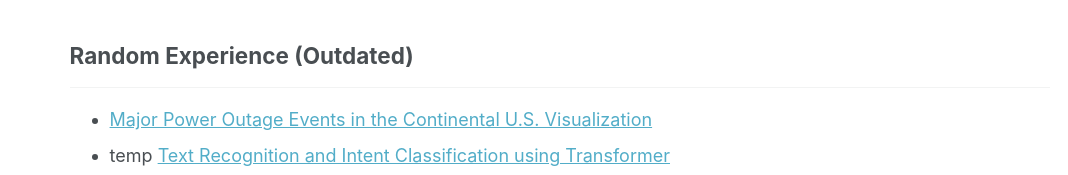
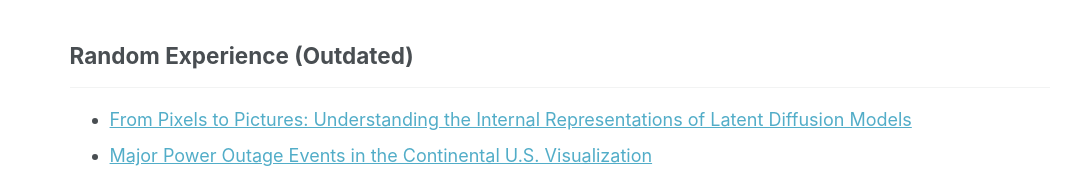
Before and after one commit to zew013/ZelongWebpage, a plain HTML site: page experience.html in a window 1280 px wide. Shown: the part 429-604 px from the top of the page, 212-1280 px from the left. Drawn offline with Linux system fonts and the light colour scheme.

Commit message:
Update experience.html

```diff
--- a/experience.html
+++ b/experience.html
@@ -81,6 +81,9 @@
 			<li>B.S. in <strong>Data Science</strong>, University of California, San Diego, 2020-2024</li><li>B.S. in <strong>Joint Major in Math&amp;Econ</strong>, University of California, San Diego, 2020-2024</li><li>High School Diploma, Boys' Latin School of Maryland, 2018-2020</li></ul>
 			<h2 id="work--research-experience">Random Experience (Outdated)</h2><hr />
 			<ul>
+				<li><a href='https://github.com/ester-tsai/diffusion-model-internal-representation'>From Pixels to Pictures:
+					Understanding the Internal Representations
+					of Latent Diffusion Models</a></li>
 				<li><a href='./outage_visual/index.html'>Major Power Outage Events in the Continental U.S. Visualization</a></li>
 				<li> temp <a href='./amazon_massive/index.html'>Text Recognition and Intent Classification using Transformer</a>
 				</li>
```
